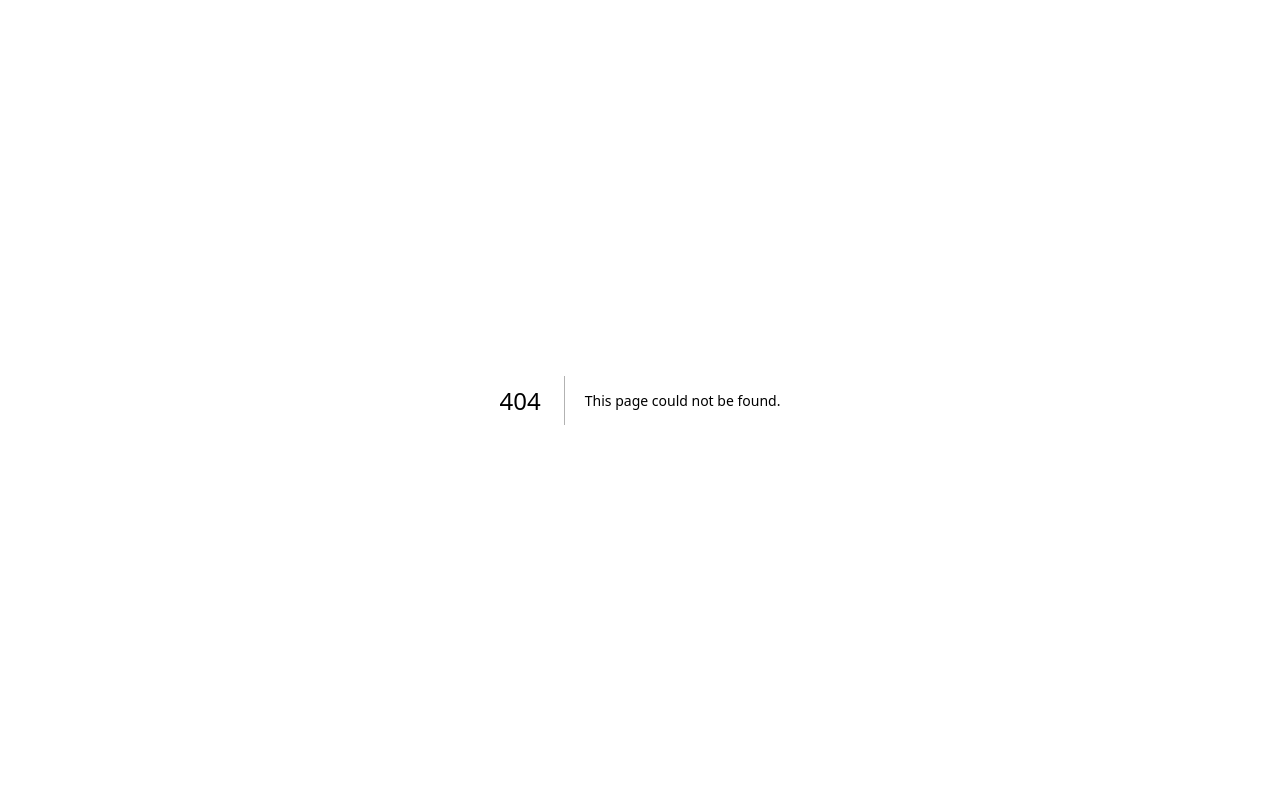
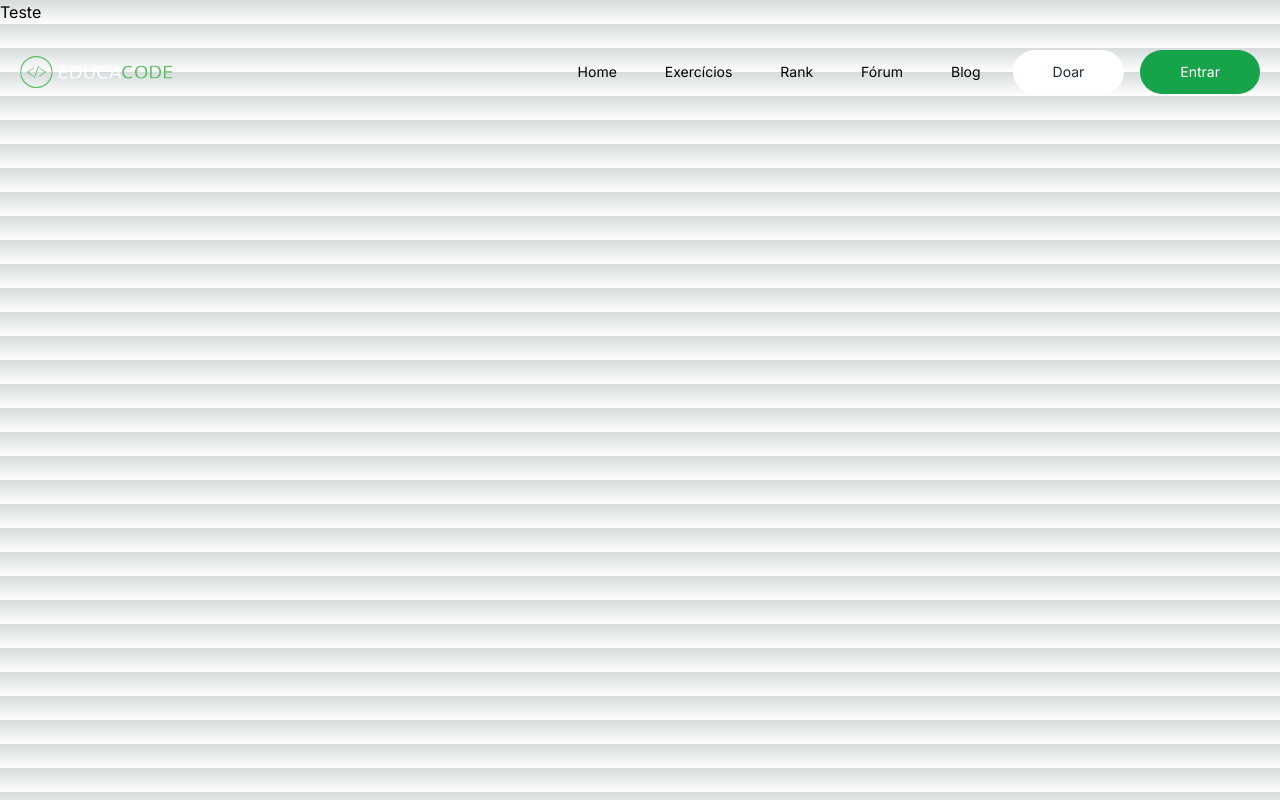
Before and after one commit to ReinanHS/poc-frontend-code-education, a Next.js app: page /exercicios in a window 1280 px wide. Before the commit this address had no page. Built offline with nearby package versions, Linux system fonts and the light colour scheme.

Commit message:
refactor: realiza atualização das configurações do menu

```diff
--- /dev/null
+++ b/src/app/exercicios/page.tsx
@@ -0,0 +1,7 @@
+export default function Page() {
+    return (
+        <div>
+            <h1>Teste</h1>
+        </div>
+    )
+}
--- a/src/app/layout.tsx
+++ b/src/app/layout.tsx
@@ -1,22 +1,24 @@
-import './globals.css'
+import '../style/globals.css'
 import {Inter} from 'next/font/google'
+import HomeHeader from "@/components/Header/home-header";
 
-const inter = Inter({ subsets: ['latin'] })
+const inter = Inter({subsets: ['latin']})
 
 export const metadata = {
-  title: 'EducaCode - A melhor maneira de aprender uma linguagem de programação',
-  description: 'EducaCode é um site que oferece cursos online de diversas linguagens de programação, desde o básico até o avançado.',
+    title: 'EducaCoding - A melhor maneira de aprender uma linguagem de programação',
+    description: 'EducaCoding é um site que oferece cursos online de diversas linguagens de programação, desde o básico até o avançado.',
 }
 
-export default function RootLayout({
-  children,
-}: {
-  children: React.ReactNode
+export default function RootLayout({children}: {
+    children: React.ReactNode,
 }) {
     return (
         <html lang="pt">
         <body className={inter.className}>
+        <div className={'flex flex-col'}>
+            <HomeHeader isMenuAbsolute={true}></HomeHeader>
             {children}
+        </div>
         </body>
         </html>
     )
--- a/src/app/page.tsx
+++ b/src/app/page.tsx
@@ -1,13 +1,9 @@
-import HomeHeader from "@/components/Header/home-header";
 import ProgrammingLangContent from "@/components/Content/programming-lang-content";
 import MainContent from "@/components/Content/main-content";
 
 export default function Home() {
     return (
-        <div className={'flex flex-col'}>
-            <section className={'w-full lg:absolute z-20'}>
-                <HomeHeader></HomeHeader>
-            </section>
+        <>
             <section
                 className="relative flex flex-col items-center justify-center text-center text-white py-0 px-3">
                 <MainContent></MainContent>
@@ -15,6 +11,14 @@ export default function Home() {
             <section className={'bg-[#010202] h-14 w-full flex flex-col justify-center items-center'}>
                 <ProgrammingLangContent></ProgrammingLangContent>
             </section>
-        </div>
+        </>
     )
 }
+
+export async function getStaticProps() {
+    return {
+        props: {
+            isMenuAbsolute: true
+        }
+    }
+}
--- a/src/components/Content/main-content.tsx
+++ b/src/components/Content/main-content.tsx
@@ -1,4 +1,4 @@
-import GetHomeVideo from "@/constants/page";
+import {GetHomeVideo} from "@/constants/page";
 import {PlayIcon} from "@heroicons/react/24/solid";
 import './main-content.css'
 
--- a/src/components/Header/home-header.tsx
+++ b/src/components/Header/home-header.tsx
@@ -4,12 +4,17 @@ import Image from "next/image";
 import {Bars4Icon, XMarkIcon} from "@heroicons/react/24/solid";
 import {useEffect, useRef, useState} from 'react';
 import {motion} from "framer-motion";
+import {GetServerSideProps, InferGetServerSidePropsType} from "next";
+import MenuItemList from "@/constants/menu-itens";
 
-export default function HomeHeader() {
+interface HeaderProps {
+    isMenuAbsolute: boolean;
+}
+
+export default function HomeHeader({isMenuAbsolute}: InferGetServerSidePropsType<typeof getServerSideProps>) {
 
     const [isMenuOpen, setMenuOpen] = useState(true);
-    const [currentWidth, setCurrentWidth] = useState(0);
-
+    const [currentWidth] = useState(0);
     const widthRef = useRef<number>(currentWidth);
 
     const onClickMenu = () => {
@@ -49,7 +54,9 @@ export default function HomeHeader() {
     }
 
     return (
-        <header className={'flex flex-col max-w-screen-xl mx-auto px-5 lg:flex-row lg:items-center lg:justify-between'}>
+        <section className={'w-full z-20 ' + (isMenuAbsolute ? 'lg:absolute' : '')}>
+            <header
+                className={'flex flex-col max-w-screen-xl mx-auto px-5 lg:flex-row lg:items-center lg:justify-between'}>
                 <div className={'flex flex-row items-center justify-between py-6'}>
                     <div className={'md:mt-8'}>
                         <a href={'#'}>
@@ -64,26 +71,17 @@ export default function HomeHeader() {
                 <motion.div animate={isMenuOpen ? 'open' : 'closed'} variants={menuVariants}>
                     <nav
                         className={`flex flex-col flex-grow lg:items-center pb-4 lg:pb-0 lg:justify-end lg:flex-row origin-top duration-300`}>
-                    <a href="#"
+                        {
+                            MenuItemList().map((item, index) => {
+                                return (
+                                    <a href={item.link}
+                                       key={index}
                                        className={'px-4 py-2 mt-2 text-sm bg-transparent rounded-lg lg:mt-8 lg:ml-4 hover:text-green-600'}>
-                        Home
+                                        {item.name}
                                     </a>
-                    <a href="#"
-                       className={'px-4 py-2 mt-2 text-sm bg-transparent rounded-lg lg:mt-8 lg:ml-4 hover:text-green-600'}>
-                        Exercícios
-                    </a>
-                    <a href="#"
-                       className={'px-4 py-2 mt-2 text-sm bg-transparent rounded-lg lg:mt-8 lg:ml-4 hover:text-green-600'}>
-                        Rank
-                    </a>
-                    <a href="#"
-                       className={'px-4 py-2 mt-2 text-sm bg-transparent rounded-lg lg:mt-8 lg:ml-4 hover:text-green-600'}>
-                        Fórum
-                    </a>
-                    <a href="#"
-                       className={'px-4 py-2 mt-2 text-sm bg-transparent rounded-lg lg:mt-8 lg:ml-4 hover:text-green-600'}>
-                        Blog
-                    </a>
+                                )
+                            })
+                        }
                         <a href="#"
                            className="px-10 py-3 mt-2 text-sm text-center bg-white hover:bg-white/80 text-gray-800 rounded-full lg:mt-8 lg:ml-4">
                             Doar
@@ -95,5 +93,16 @@ export default function HomeHeader() {
                     </nav>
                 </motion.div>
             </header>
+        </section>
     )
 }
+
+export const getServerSideProps: GetServerSideProps<HeaderProps> = async () => {
+    const isMenuAbsolute: boolean = true;
+
+    return {
+        props: {
+            isMenuAbsolute
+        }
+    };
+};
--- /dev/null
+++ b/src/constants/menu-itens.ts
@@ -0,0 +1,35 @@
+interface MenuItem {
+    name: string,
+    link: string,
+    absoluteHeader: boolean,
+}
+
+export default function MenuItemList (): MenuItem[] {
+    return [
+        {
+            name: 'Home',
+            link: '/',
+            absoluteHeader: true,
+        },
+        {
+            name: 'Exercícios',
+            link: '/exercicios',
+            absoluteHeader: false,
+        },
+        {
+            name: 'Rank',
+            link: '/rank',
+            absoluteHeader: false,
+        },
+        {
+            name: 'Fórum',
+            link: '/forum',
+            absoluteHeader: false,
+        },
+        {
+            name: 'Blog',
+            link: '/blog',
+            absoluteHeader: false,
+        }
+    ];
+}
--- a/src/constants/page.ts
+++ b/src/constants/page.ts
@@ -1,4 +1,4 @@
-export default function GetHomeVideo() {
+export function GetHomeVideo() : string {
     const projectID = 'quickstart-1566913824070';
     const firebaseUrl = `https://firebasestorage.googleapis.com/v0/b/${projectID}.appspot.com`
     const videoName = 'pexels-pressmaster.mp4'
--- a/src/app/globals.css
+++ b/src/style/globals.css
@@ -1,4 +1,4 @@
-@import "devicon";
+@import "../../node_modules/devicon";
 
 @tailwind base;
 @tailwind components;
```
Lines whose indentation alone changed are shown as unchanged.
